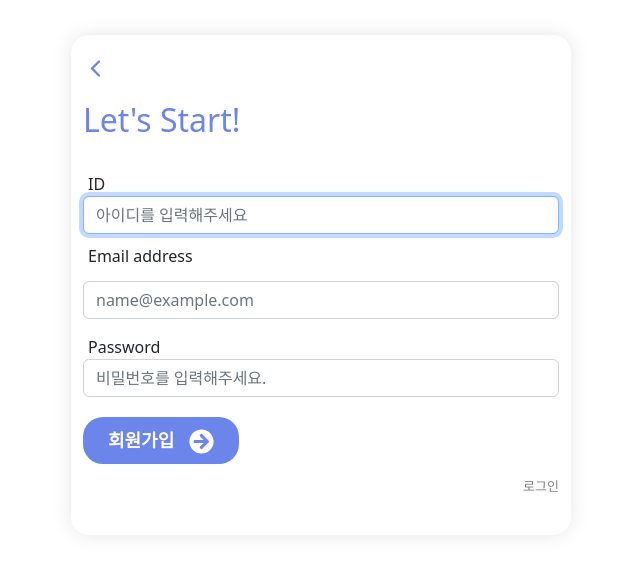
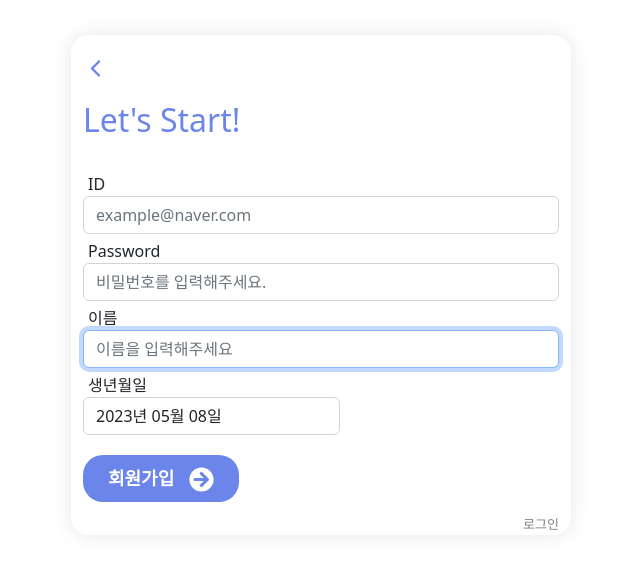
Before and after one commit to devInt42/react_flexifit, a React (Create React App) app: page /signup in a window 1280 px wide. Shown: the part 115-684 px from the top of the page, without its empty margins (319-959 px from the left). Built offline with nearby package versions, Linux system fonts and the light colour scheme.

Commit message:
update data

```diff
--- a/package.json
+++ b/package.json
@@ -9,6 +9,7 @@
     "axios": "^1.4.0",
     "bootstrap": "^5.2.3",
     "react": "^18.2.0",
+    "react-datepicker": "^4.11.0",
     "react-dom": "^18.2.0",
     "react-icons": "^4.8.0",
     "react-router-dom": "^6.11.1",
--- a/src/components/login/Login.js
+++ b/src/components/login/Login.js
@@ -58,7 +58,7 @@ const Login = () => {
           <input
             className="form-control"
             type="text"
-            placeholder="아이디를 입력해주세요"
+            placeholder="example@naver.com"
             aria-label="default input example"
             value={userId}
             onChange={handleIdChange}
--- a/src/components/login/SignUp.js
+++ b/src/components/login/SignUp.js
@@ -5,12 +5,17 @@ import { Link } from "react-router-dom";
 import { useState } from "react";
 import { useNavigate } from "react-router-dom";
 import axios from "axios";
+import DatePicker from "react-datepicker";
+import "react-datepicker/dist/react-datepicker.css";
+import { useRef } from "react";
 
 const SignUp = () => {
   const navigate = useNavigate();
   const [newUserId, setNewUserId] = useState("");
   const [newUserPassword, setNewUserPassword] = useState("");
-  const [newUserEmail, setNewUserEmail] = useState("");
+  const [newUserName, setNewUserName] = useState("");
+  const [newUserBirth, setNewUserBirth] = useState(new Date());
+  const datepickerRef = useRef(null);
 
   const handleNewUserIdChange = (e) => {
     setNewUserId(e.target.value);
@@ -20,15 +25,23 @@ const SignUp = () => {
     setNewUserPassword(e.target.value);
   };
 
-  const handleNewUserEmailChange = (e) => {
-    setNewUserEmail(e.target.value);
+  const handleNewUserNameChange = (e) => {
+    setNewUserName(e.target.value);
+  };
+
+  //버튼클릭시 reset
+  const resetInputs = () => {
+    setNewUserId("");
+    setNewUserPassword("");
+    setNewUserName("");
   };
 
   const onClickSign = () => {
     const data = {
       username: newUserId,
       password: newUserPassword,
-      email: newUserEmail,
+      email: newUserName,
+      birth: newUserBirth,
     };
 
     axios
@@ -39,6 +52,7 @@ const SignUp = () => {
       })
       .catch((error) => {
         alert("회원 가입에 실패하였습니다.");
+        resetInputs();
       });
   };
 
@@ -65,30 +79,13 @@ const SignUp = () => {
           <input
             className="form-control"
             type="text"
-            placeholder="아이디를 입력해주세요"
-            aria-label="default input example"
+            placeholder="example@naver.com"
+            // aria-label="default input example"
             value={newUserId}
             onChange={handleNewUserIdChange}
             style={{ marginBottom: "5px" }}
             autoFocus
           />
-        </div>
-        <div className="mb-3">
-          <label
-            htmlFor="exampleFormControlInput1"
-            className="form-label"
-            style={{ paddingTop: "5px", padding: "5px" }}
-          >
-            Email address
-          </label>
-          <input
-            type="email"
-            className="form-control"
-            id="exampleFormControlInput1"
-            placeholder="name@example.com"
-            onChange={handleNewUserEmailChange}
-            value={newUserEmail}
-          ></input>
         </div>
 
         <div className="form-group">
@@ -102,6 +99,39 @@ const SignUp = () => {
             id="inputPassword"
             value={newUserPassword}
             onChange={handleNewUserPwdChange}
+            style={{ marginBottom: "5px" }}
+          />
+        </div>
+        <div className="form-group">
+          <label htmlFor="inputName" style={{ paddingLeft: "5px" }}>
+            이름
+          </label>
+          <input
+            className="form-control"
+            type="text"
+            placeholder="이름을 입력해주세요"
+            // aria-label="default input example"/
+            value={newUserName}
+            onChange={handleNewUserNameChange}
+            style={{ marginBottom: "5px" }}
+            autoFocus
+          />
+        </div>
+        <div className="form-group">
+          <label htmlFor="inputBirth" style={{ paddingLeft: "5px" }}>
+            생년월일
+          </label>
+          <br />
+          <DatePicker
+            className="form-control"
+            selected={newUserBirth}
+            dateFormat="yyyy년 MM월 dd일"
+            onChange={(date) => setNewUserBirth(date)}
+            showYearDropdown
+            scrollableYearDropdown
+            yearDropdownItemNumber={30}
+            maxDate={new Date()}
+            ref={datepickerRef}
           />
         </div>
         <button className="login-button" onClick={onClickSign}>
```
Also changed, not shown: 1 other file (tests, documents, lock files or other folders).
